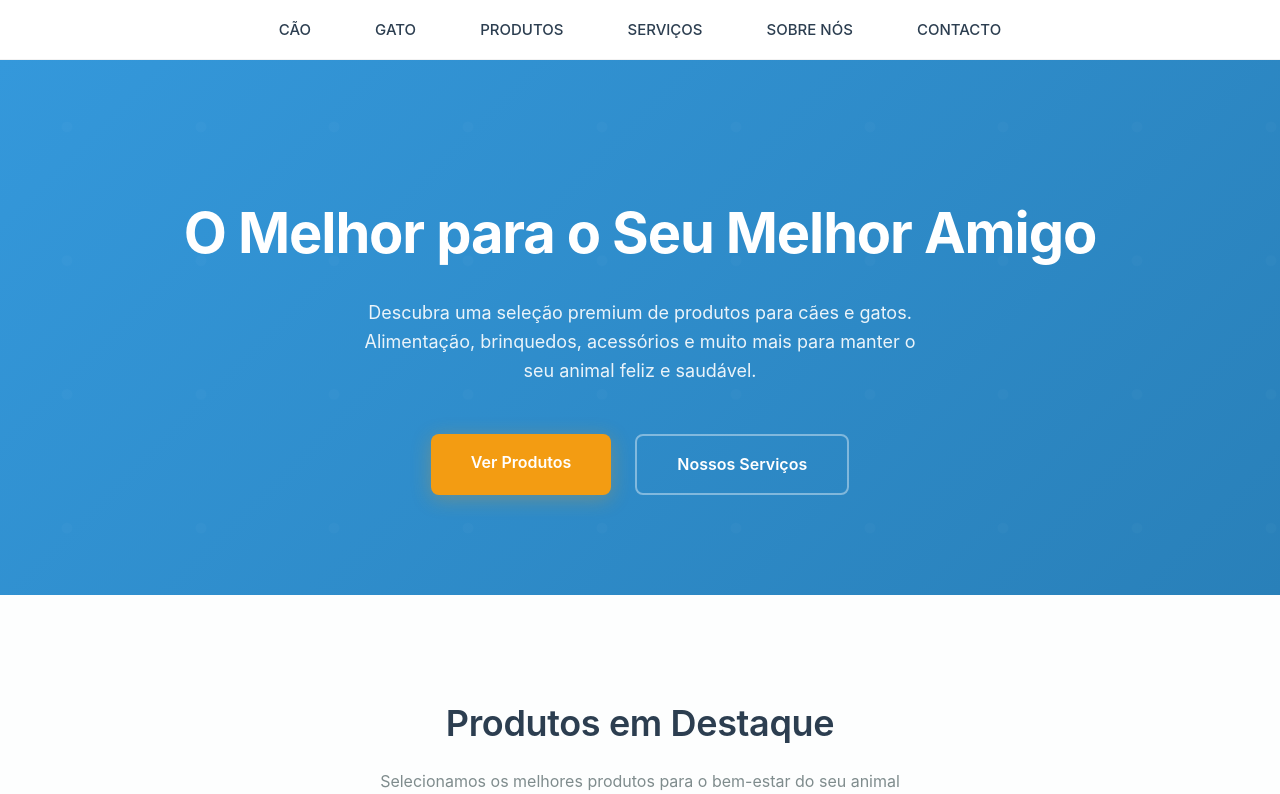
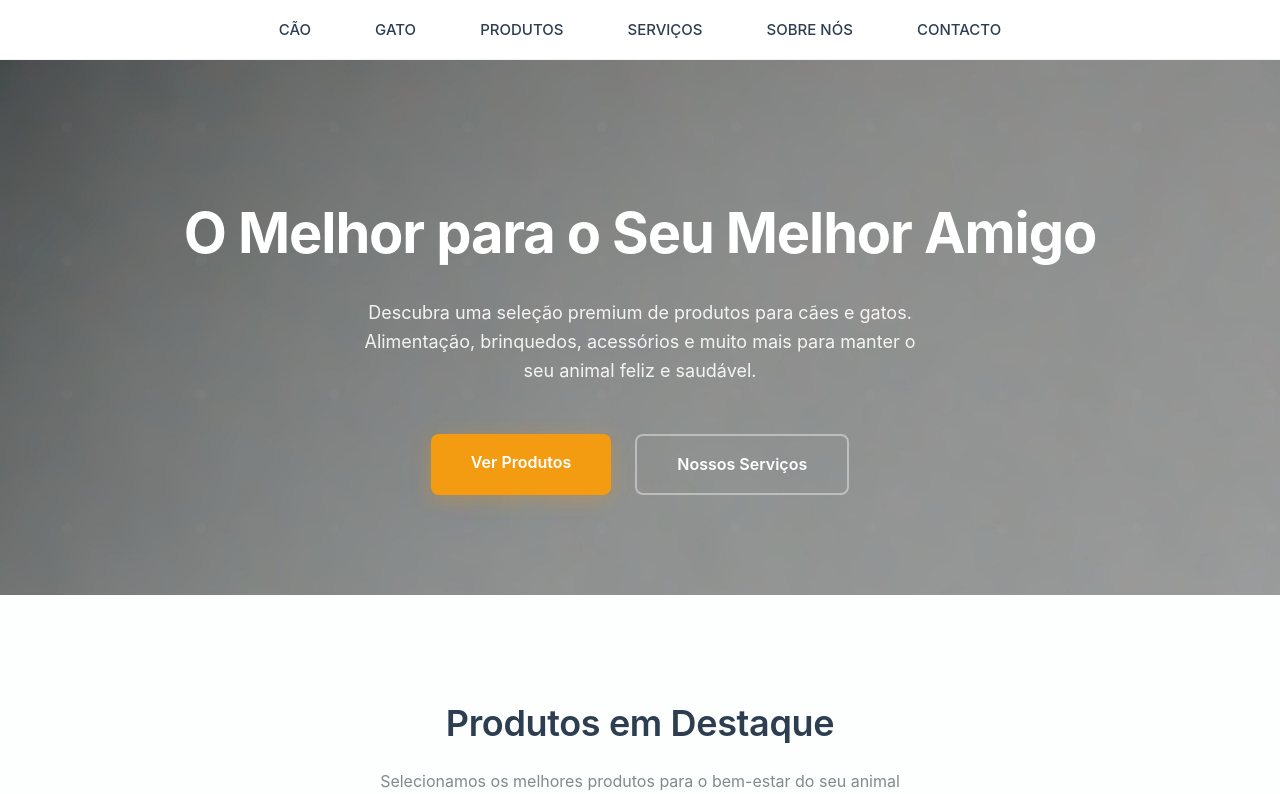
Before and after one commit to hbs09/pet-repet, a PHP site: page / in a window 1280 px wide. Shown: the part 70-864 px from the top of the page. Run offline with PHP 8.4, Linux system fonts and the light colour scheme; data comes from the database, SQL or seed files in the repository; data that the repository does not hold is empty.

Commit message:
Refactor code structure for improved readability and maintainability

```diff
--- a/config/database.php
+++ b/config/database.php
@@ -8,6 +8,9 @@ class Database {
 
     public function getConnection() {
         $this->conn = null;
+        if (!extension_loaded('pdo_mysql')) {
+            die("PDO MySQL driver not installed. Please enable it in your php.ini.");
+        }
         try {
             $this->conn = new PDO("mysql:host=" . $this->host . ";dbname=" . $this->db_name, $this->username, $this->password);
             $this->conn->exec("set names utf8");
--- a/scr/style.css
+++ b/scr/style.css
@@ -589,7 +589,7 @@ body {
 
 /* --- HERO SECTION MINIMALIST --- */
 .hero {
-    background: linear-gradient(135deg, #3498db 0%, #2980b9 100%);
+    background-image:url(/media/index/hero-wallpaper.jpg);
     padding: 140px 0 100px;
     color: white;
     text-align: center;
```
Also changed, not shown: media/index/hero-wallpaper.jpg (added).
